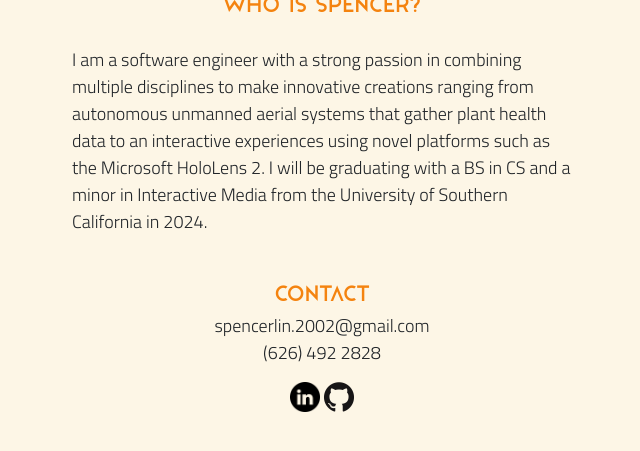
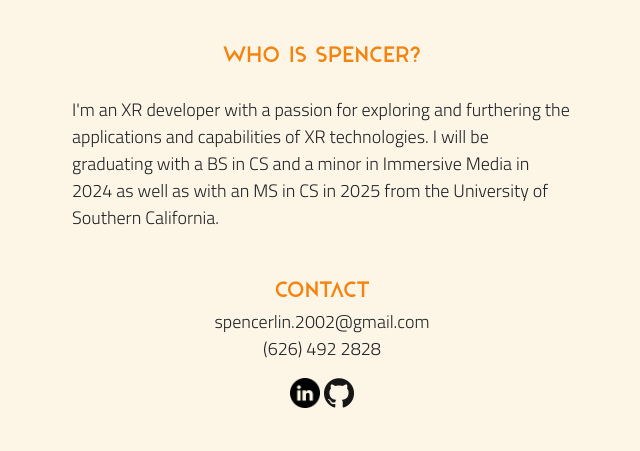
Before and after one commit to Spencer-L/Spencer-L.github.io, a Jekyll site: the page built from about.md, in a window 1280 px wide, cut to the strip 445-896 px from the top of the page. Shown: the whole strip, without its empty margins (318-958 px from the left). Built offline with Jekyll 4.4.1, drawn with Linux system fonts in a browser that asks for light colours; nearby versions of some CDN libraries.

Commit message:
updated dependencies and pfp

```diff
--- a/Gemfile
+++ b/Gemfile
@@ -7,7 +7,7 @@ source "https://rubygems.org"
 #
 # This will help ensure the proper Jekyll version is running.
 # Happy Jekylling!
-gem "jekyll", "~> 4.2.0"
+gem "jekyll", "~> 4.3.2"
 # This is the default theme for new Jekyll sites. You may change this to anything you like.
 gem "minima", "~> 2.5"
 
--- a/about.md
+++ b/about.md
@@ -5,22 +5,19 @@ title: About
 <div align="center" style="margin-top: 6%">
 
 <p style="text-align: center">
-    <img src="assets/images/pfp-cicle.png" width="200" height="200">
+    <img src="assets/images/Segovia PFP Circle.png" width="250" height="250">
 </p>
 <br>
 <h1 style="text-align: center">Who is Spencer?</h1>
 <br>
 
 <p class="bio">
-I am a software engineer with a strong passion
-in combining multiple disciplines to make
-innovative creations ranging from autonomous
-unmanned aerial systems that gather plant
-health data to an interactive experiences
-using novel platforms such as the Microsoft
-HoloLens 2.  I will be graduating with a BS
-in CS and a minor in Interactive Media from
-the University of Southern California in 2024.
+I'm an XR developer with a passion for exploring
+and furthering the applications and capabilities
+of XR technologies.  I will be graduating with a BS
+in CS and a minor in Immersive Media in 2024 as
+well as with an MS in CS in 2025 from the
+University of Southern California.
 </p>
 
 <div style="text-align: center">
--- a/qingming.html
+++ b/qingming.html
@@ -6,8 +6,7 @@ title: Qingming
     <div class="row" style="margin-top: 50px;">
         <div class="col-sm">
             <div class="mx-auto" style = "margin-top: 8em;">
-                <figure>
-                    <div style="padding:56.25% 0 0 0;position:relative;"><iframe src="https://player.vimeo.com/video/705249995?h=d7d88ec941&amp;badge=0&amp;autopause=0&amp;player_id=0&amp;app_id=58479" frameborder="0" allow="autoplay; fullscreen; picture-in-picture" allowfullscreen style="position:absolute;top:0;left:0;width:100%;height:100%;" title="Along the River During the Qingming Festival Videomp4"></iframe></div><script src="https://player.vimeo.com/api/player.js"></script>            </div>
+                <div style="padding:56.25% 0 0 0;position:relative;"><iframe src="https://player.vimeo.com/video/705249995?h=d7d88ec941&amp;badge=0&amp;autopause=0&amp;player_id=0&amp;app_id=58479" frameborder="0" allow="autoplay; fullscreen; picture-in-picture" allowfullscreen style="position:absolute;top:0;left:0;width:100%;height:100%;" title="Along the River During the Qingming Festival Videomp4"></iframe></div><script src="https://player.vimeo.com/api/player.js"></script>            </div>
         </div>
         <div class="col-sm">
             <div class="mx-auto" style="width: 350px; text-align: left;">
```
Also changed, not shown: Gemfile.lock, 2 other files.
